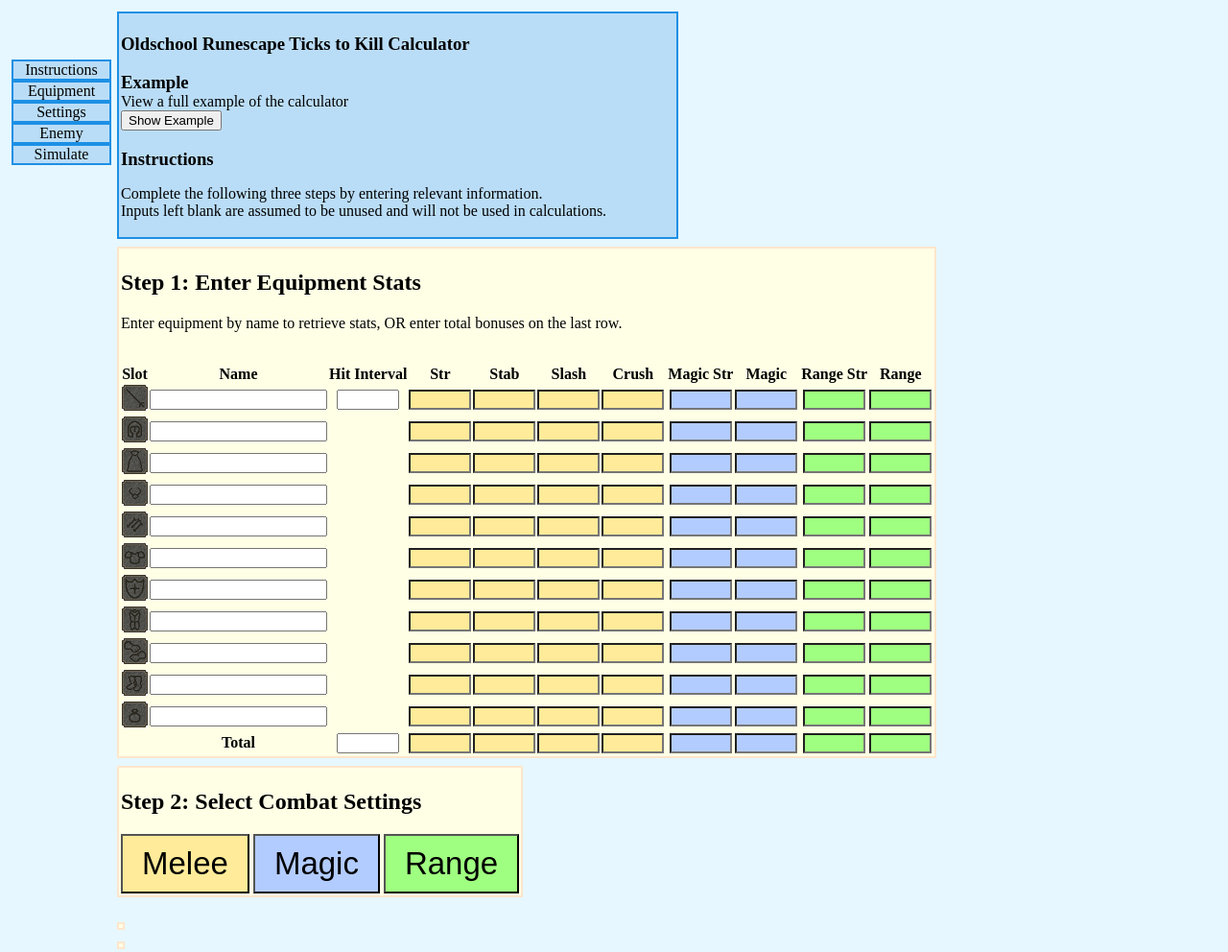
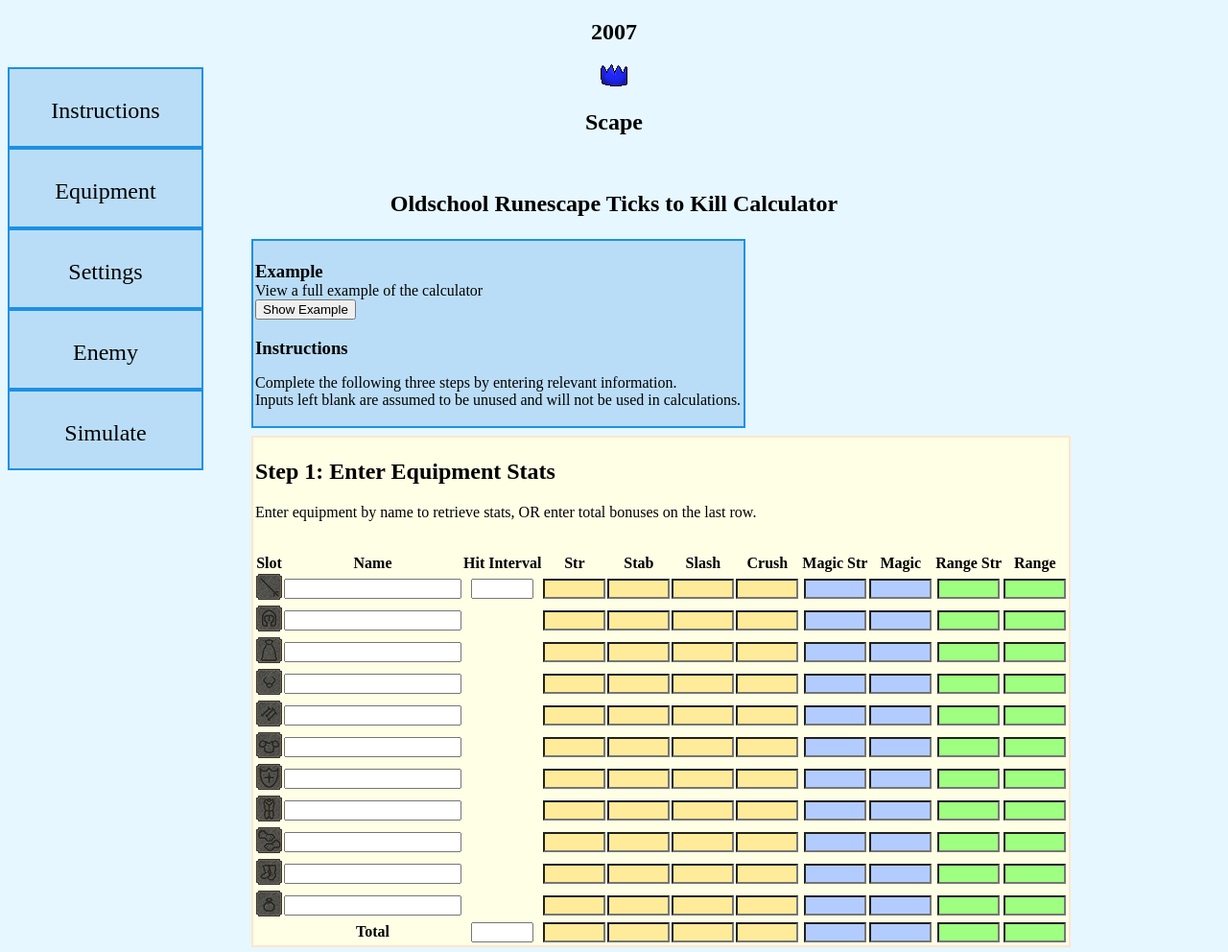
Before and after one commit to Timpan5/ttk, a website: page public/index.html in a window 1280 px wide. Shown: the top 992 px of the page at 96% size. Drawn offline with Linux system fonts and the light colour scheme; no server answers.

Commit message:
Header css

```diff
--- a/public/assets/css/style.css
+++ b/public/assets/css/style.css
@@ -4,6 +4,14 @@
 
 h3 {
 	margin-bottom: 0px;
+}
+
+#title {
+	text-align: center;
+}
+
+#title img {
+	display: inline-block;
 }
 
 #rawData {
@@ -79,7 +87,7 @@
 	margin: 4px;
 }
 
-#simulation {
+#simulation canvas {
 	background-color: white;
 	border: 2px solid #00ff00;
 	padding: 4px;
@@ -87,15 +95,14 @@
 
 #content {
 	overflow: hidden;
-	margin-left: 110px;
+	margin-left: 250px;
 }
 
 #leftBar {
 	float:left;
 	position: fixed;
-	margin-top: 50px;
-    width:100px;
-	padding: 4px;
+	padding-top: 50px;
+    width:250px;
 	text-align: center;
 }
 
@@ -103,7 +110,9 @@
 	display: block;
 	border: 2px solid #1c90e5;
 	background-color: #baddf7;
-	width: 100px;
+	width: 200px;
+	height: 80px;
+	vertical-align: middle;
 }
 
 .barButton:hover {
@@ -111,7 +120,12 @@
 }
 
 .barButton a {
+	display: block;
+	font-size: 150%;
 	color: black;
 	text-decoration: none;
 	text-align: center;
+	width: 100%;
+	height: 100%;
+	padding-top: 30px;
 }
--- a/public/index.html
+++ b/public/index.html
@@ -19,10 +19,15 @@
 		<span class="barButton"><a href="#beginSim"> Simulate </a></span>
 	</nav>
 
+	<section id="title">
+		<span> <h2>2007</h2>  <img src="/assets/images/bluephat.png"/>  <h2>Scape</h2>  <span>
+		<br>
+		<h1> Oldschool Runescape Ticks to Kill Calculator </h1>
+	</section>
+
 	<section id="content">
 
 		<section id="instructions">
-			<h1> Oldschool Runescape Ticks to Kill Calculator </h1>
 			<section id="demo">
 				<h3> Example </h3>
 				<span> View a full example of the calculator </span> <br>
@@ -117,7 +122,7 @@
 		<br>
 
 		<section id="simulation">
-			<section id="avg"> </section>
+			<section id="avg" class="enclose"> </section>
 			<section id="graph"> </section>
 		</section>
 
```
Also changed, not shown: public/assets/images/bluephat.png (added).
